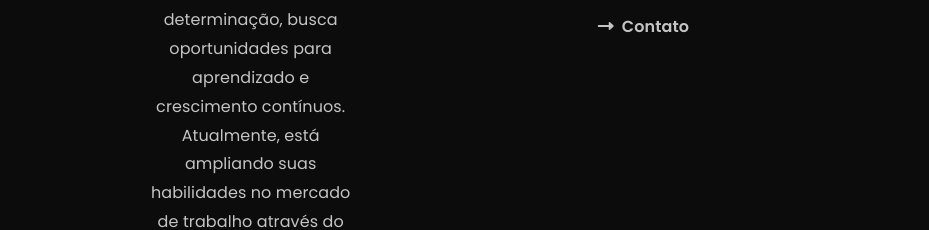
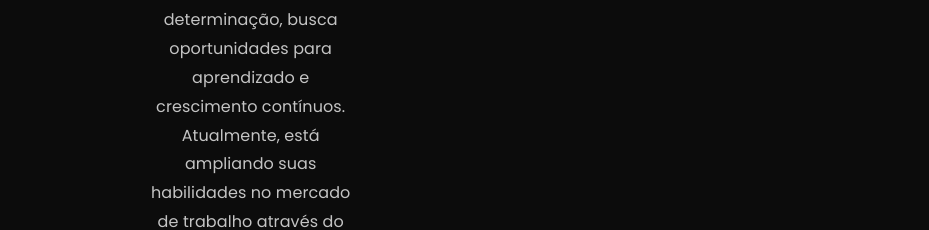
Before and after one commit to Lucasantunesribeiro/portfolio-website, a plain HTML site: page index.html in a window 1280 px wide. Shown: the part 4122-4352 px from the top of the page, 0-929 px from the left. Drawn offline with nearby package versions, Linux system fonts and the light colour scheme; some packages are replaced by stand-ins of ours; a script that the page names is missing; a web font is replaced by a local one.

Commit message:
feat: remocao link contato

```diff
--- a/index.html
+++ b/index.html
@@ -455,8 +455,6 @@
                                 </li>
                                 <li><a href="#projects-section"><i class="fas fa-long-arrow-alt-right"></i>Projetos</a>
                                 </li>
-                                <li><a href="#contact-section"><i class="fas fa-long-arrow-alt-right"></i>Contato</a>
-                                </li>
                             </ul>
                         </div>
                     </div>
```
